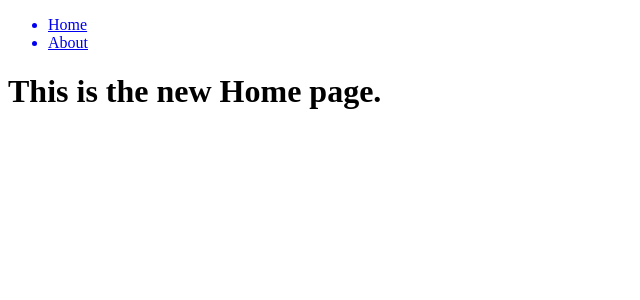
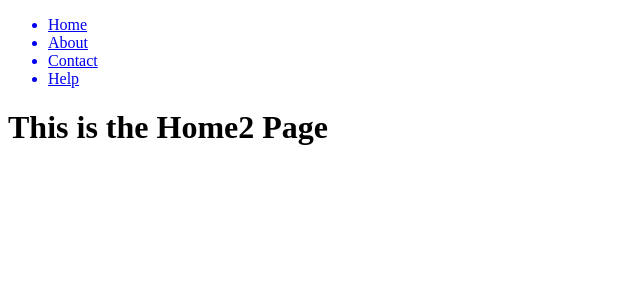
Before and after one commit to laresamdeola/ReactPractise, a React (Create React App) app: page / in a window 1280 px wide. Shown: the top 300 px of the page, without its empty margins (0-640 px from the left). Built offline with nearby package versions, Linux system fonts and the light colour scheme.

Commit message:
Update index.js and reactrouter2.jsx

```diff
--- a/src/index.js
+++ b/src/index.js
@@ -1,8 +1,8 @@
 import React from "react";
 import { createRoot } from "react-dom/client";
-import { ReactRouter } from "./lessons/reactrouter";
+import { ReactRouter2 } from "./lessons/reactrouter2";
 
 const rootElement = document.getElementById("root");
 const root = createRoot(rootElement);
 
-root.render(<ReactRouter />);
+root.render(<ReactRouter2 />);
--- a/src/lessons/reactrouter2.jsx
+++ b/src/lessons/reactrouter2.jsx
@@ -7,6 +7,59 @@ import {
   Outlet,
 } from "react-router-dom";
 
-const ReactRouter = () => {
-  return <h1>Hello World!</h1>;
+const ReactRouter2 = () => {
+  const Home2 = () => {
+    return <h1>This is the Home2 Page</h1>;
+  };
+
+  const About2 = () => {
+    return <h1>This is the About2 Page</h1>;
+  };
+
+  const Contact2 = () => {
+    return <h1>This is the Contact2 Page</h1>;
+  };
+
+  const Help2 = () => {
+    return <h1>This is the Help2 Page</h1>;
+  };
+
+  const Error2 = () => {
+    return <h1>This is the Error2 Page</h1>;
+  };
+
+  const Layout2 = () => {
+    return (
+      <ul>
+        <Link to="/">
+          <li>Home</li>
+        </Link>
+        <Link to="/about2">
+          <li>About</li>
+        </Link>
+        <Link to="/contact2">
+          <li>Contact</li>
+        </Link>
+        <Link to="/help2">
+          <li>Help</li>
+        </Link>
+        <Outlet />
+      </ul>
+    );
+  };
+
+  return (
+    <Router>
+      <Layout2 />
+      <Routes>
+        <Route exact path="/" element={<Home2 />} />
+        <Route exact path="/about2" element={<About2 />} />
+        <Route exact path="/contact2" element={<Contact2 />} />
+        <Route exact path="/help2" element={<Help2 />} />
+        <Route exact path="*" element={<Error2 />} />
+      </Routes>
+    </Router>
+  );
 };
+
+export { ReactRouter2 };
```
